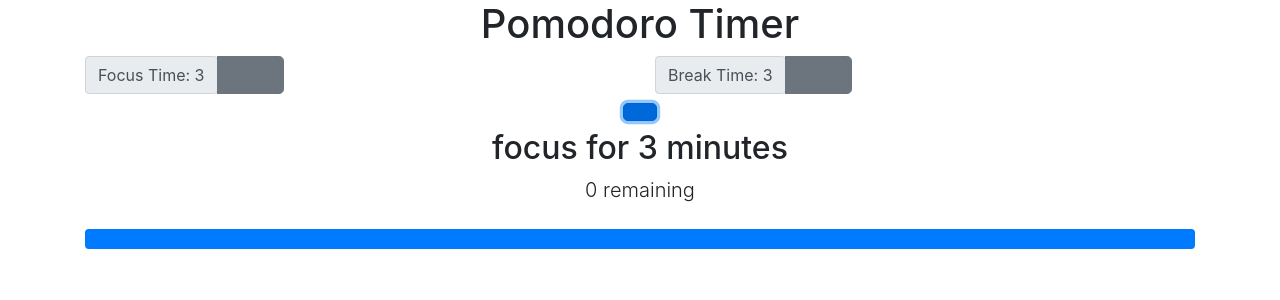
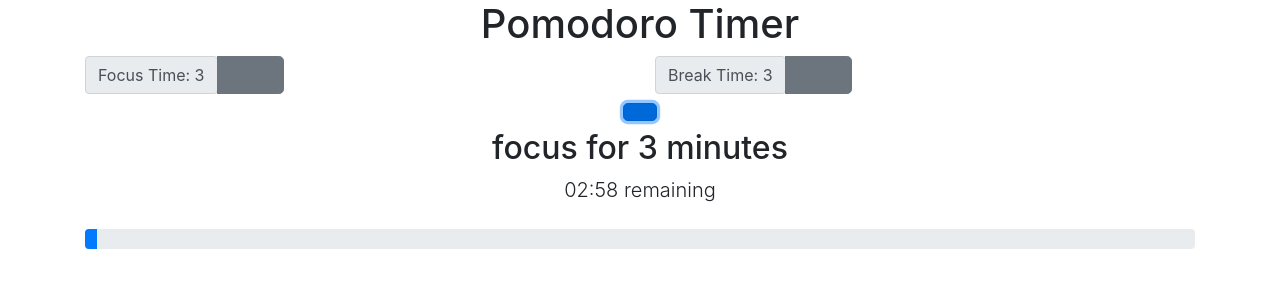
Before and after one commit to xJIsaac/Project_Pomodoro_Timer_Qualified_1, a React (Create React App) app: page / in a window 1280 px wide. Both pictures are taken after a click on the button 640 px from the left and 111 px from the top of the page. Shown: the top 300 px of the page. Built offline with nearby package versions, Linux system fonts and the light colour scheme; a web font is replaced by a local one.

Commit message:
Progress bar fixed

```diff
--- a/src/pomodoro/Pomodoro.js
+++ b/src/pomodoro/Pomodoro.js
@@ -196,6 +196,7 @@ function Pomodoro() {
         <SessionDisplay
           currentFocusTime={currentFocusTime}
           currentBreakTime={currentBreakTime}
+          currentTime={currentTime}
           focusTime={focusTime}
           breakTime={breakTime}
           isRunning={isRunning}
--- a/src/pomodoro/SessionDisplay.js
+++ b/src/pomodoro/SessionDisplay.js
@@ -7,17 +7,40 @@ function SessionDisplay(props) {
     currentBreakTime,
     focusTime,
     breakTime,
+    currentTime,
     timer_is_running,
     sessionType,
   } = props;
 
   const userSetTime = sessionType === "focus" ? focusTime : breakTime;
   console.log(`User set Time: ${userSetTime}`);
-  const currentSessionTime = sessionType ? currentFocusTime : currentBreakTime;
+  const currentSessionTime =
+    sessionType === "focus" ? currentFocusTime : currentBreakTime;
   // const sessionType = sessionType ? "Focusing" : "On Break";
-  const elapsedTimePercentage = sessionType
-    ? (focusTime - currentFocusTime) / focusTime
-    : (breakTime - currentBreakTime) / breakTime;
+
+  function calculateElapsedTimePercentage(currentTime, totalSessionTime) {
+    const remainingTime = totalSessionTime - currentTime;
+    const percentage = (remainingTime / totalSessionTime) * 100;
+    return percentage;
+  }
+
+  const totalSessionTime =
+    sessionType === "focus" ? focusTime * 60 : breakTime * 60;
+
+  const elapsedTimePercentage = calculateElapsedTimePercentage(
+    currentTime,
+    totalSessionTime
+  );
+
+  function formatTime(seconds) {
+    const minutes = Math.floor(seconds / 60);
+    const remainingSeconds = seconds % 60;
+
+    const formattedMinutes = String(minutes).padStart(2, "0");
+    const formattedSeconds = String(remainingSeconds).padStart(2, "0");
+
+    return `${formattedMinutes}:${formattedSeconds}`;
+  }
 
   console.log(`Session Type: `, sessionType);
   return (
@@ -28,7 +51,7 @@ function SessionDisplay(props) {
             {sessionType} for {userSetTime} minutes
           </h2>
           <p className="lead" data-testid="session-sub-title">
-            {currentSessionTime} remaining
+            {formatTime(currentTime)} remaining
           </p>
         </div>
       </div>
@@ -40,8 +63,8 @@ function SessionDisplay(props) {
               role="progressbar"
               aria-valuemin="0"
               aria-valuemax="100"
-              aria-valuenow={elapsedTimePercentage * 100}
-              style={{ width: `${elapsedTimePercentage * 100}%` }}
+              aria-valuenow={elapsedTimePercentage}
+              style={{ width: `${elapsedTimePercentage}%` }}
             />
           </div>
         </div>
```
